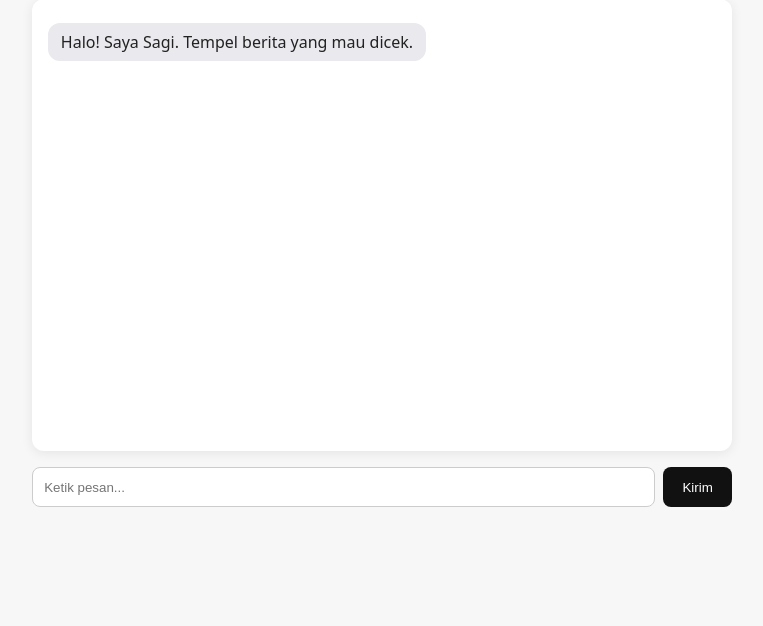
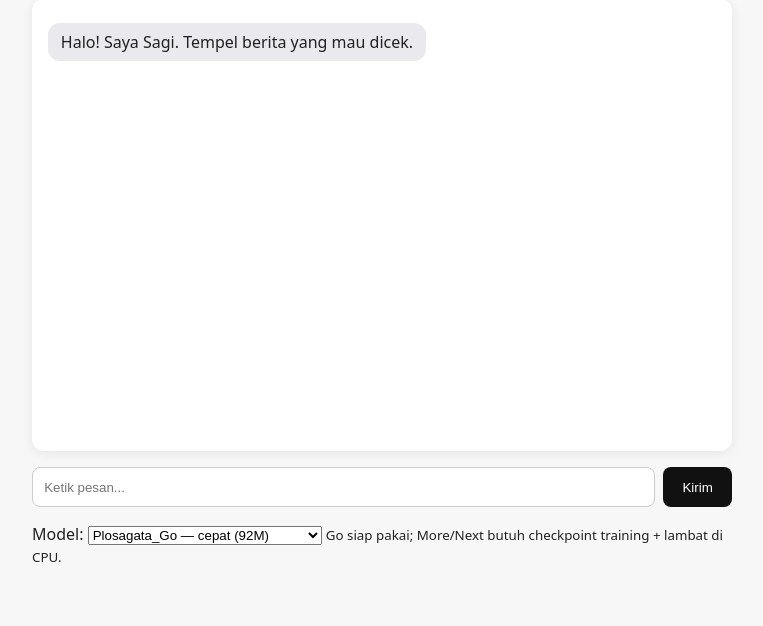
Before and after one commit to rewsaqy/PlosagataA-1.0, a Flask app: page /chat in a window 1280 px wide. Shown: the part 135-761 px from the top of the page, without its empty margins (258-1021 px from the left). Run offline with Flask 3, Linux system fonts and the light colour scheme.

Commit message:
Auto-nyala 12M + pilihan model di web chat

```diff
--- a/web/app.py
+++ b/web/app.py
@@ -13,6 +13,7 @@ import torch
 from flask import Flask, jsonify, render_template, request
 
 from hoaxcore import ID2LABEL, TinyHoaxTransformer, WordTokenizer, local_verdict, ocr_poster
+from plosagata import CONFIGS
 
 app = Flask(__name__)
 DEVICE = "cuda" if torch.cuda.is_available() else "cpu"
@@ -30,15 +31,28 @@ _history: deque = deque(maxlen=20)  # riwayat 20 cek terakhir (in-memory)
 
 _model = None
 _tok = None
-_engine = None
+_engines = {}
 
 
-def get_engine():
-    global _engine
-    if _engine is None:
+def get_engine(size=None):
+    key = size or os.getenv("SAGI_SIZE", "Plosagata_Go")
+    if key not in CONFIGS:
+        key = "Plosagata_Go"
+    if key not in _engines:
         from chatbot import SagiEngine
-        _engine = SagiEngine()
-    return _engine
+        _engines[key] = SagiEngine(size=key)
+    return _engines[key]
+
+
+def warmup():
+    """Nyalakan AI 12M saat server start (bukan saat request pertama)."""
+    if os.getenv("SAGI_WARMUP", "1") != "1":
+        return
+    try:
+        get_model()
+        print("[sagi] validator 12M siap (auto-nyala).")
+    except Exception as e:
+        print(f"[sagi] warmup gagal: {e}")
 
 
 def get_model():
@@ -92,11 +106,12 @@ def chat_api():
         return jsonify({"ok": False, "error": "Token salah / hilang."}), 401
     data = request.get_json(silent=True) or {}
     text = (data.get("message", "") or request.form.get("text", "")).strip()
+    size = data.get("model", "") or request.form.get("model", "")
     if not text:
         return jsonify({"ok": False, "error": "Pesan kosong."}), 400
     try:
-        r = get_engine().reply(text)
-        return jsonify({"ok": True, **r})
+        r = get_engine(size or None).reply(text)
+        return jsonify({"ok": True, "model_size": get_engine(size or None).size, **r})
     except Exception as e:
         return jsonify({"ok": False, "error": f"Engine gagal: {e}"}), 500
 
@@ -149,4 +164,5 @@ def stats():
 
 
 if __name__ == "__main__":
+    warmup()
     app.run(host="0.0.0.0", port=5000, debug=True)
--- a/web/templates/chat.html
+++ b/web/templates/chat.html
@@ -20,6 +20,11 @@ a{color:#111}
 <p>Chatbot validator berita — hanya bahas berita & cek fakta. <a href="/">← ke validator</a></p>
 <div id="box"><div class="ai"><span>Halo! Saya Sagi. Tempel berita yang mau dicek.</span></div></div>
 <form id="f"><input id="m" placeholder="Ketik pesan..." autocomplete="off"><button>Kirim</button></form>
+<p>Model: <select id="model">
+<option value="Plosagata_Go">Plosagata_Go — cepat (92M)</option>
+<option value="Plosagata_More">Plosagata_More — medium (912M)</option>
+<option value="Plosagata_Next">Plosagata_Next — besar (1,55B)</option>
+</select> <small>Go siap pakai; More/Next butuh checkpoint training + lambat di CPU.</small></p>
 <script>
 const box = document.getElementById('box');
 document.getElementById('f').onsubmit = async (e) => {
@@ -28,7 +33,7 @@ document.getElementById('f').onsubmit = async (e) => {
   if (!t) return; inp.value = '';
   box.innerHTML += `<div class="user"><span>${t}</span></div>`;
   box.innerHTML += `<div class="ai" id="lod"><span>...</span></div>`; box.scrollTop = box.scrollHeight;
-  const r = await fetch('/api/chat', {method:'POST', headers:{'Content-Type':'application/json'}, body: JSON.stringify({message:t})});
+  const r = await fetch('/api/chat', {method:'POST', headers:{'Content-Type':'application/json'}, body: JSON.stringify({message:t, model: document.getElementById('model').value})});
   const j = await r.json(); document.getElementById('lod').remove();
   let extra = '';
   if (j.verdict) extra = `<div class="meta">12M: ${j.verdict.label} (skor ${j.verdict.skor}) — ${j.verdict.kesimpulan}</div>`;
```
